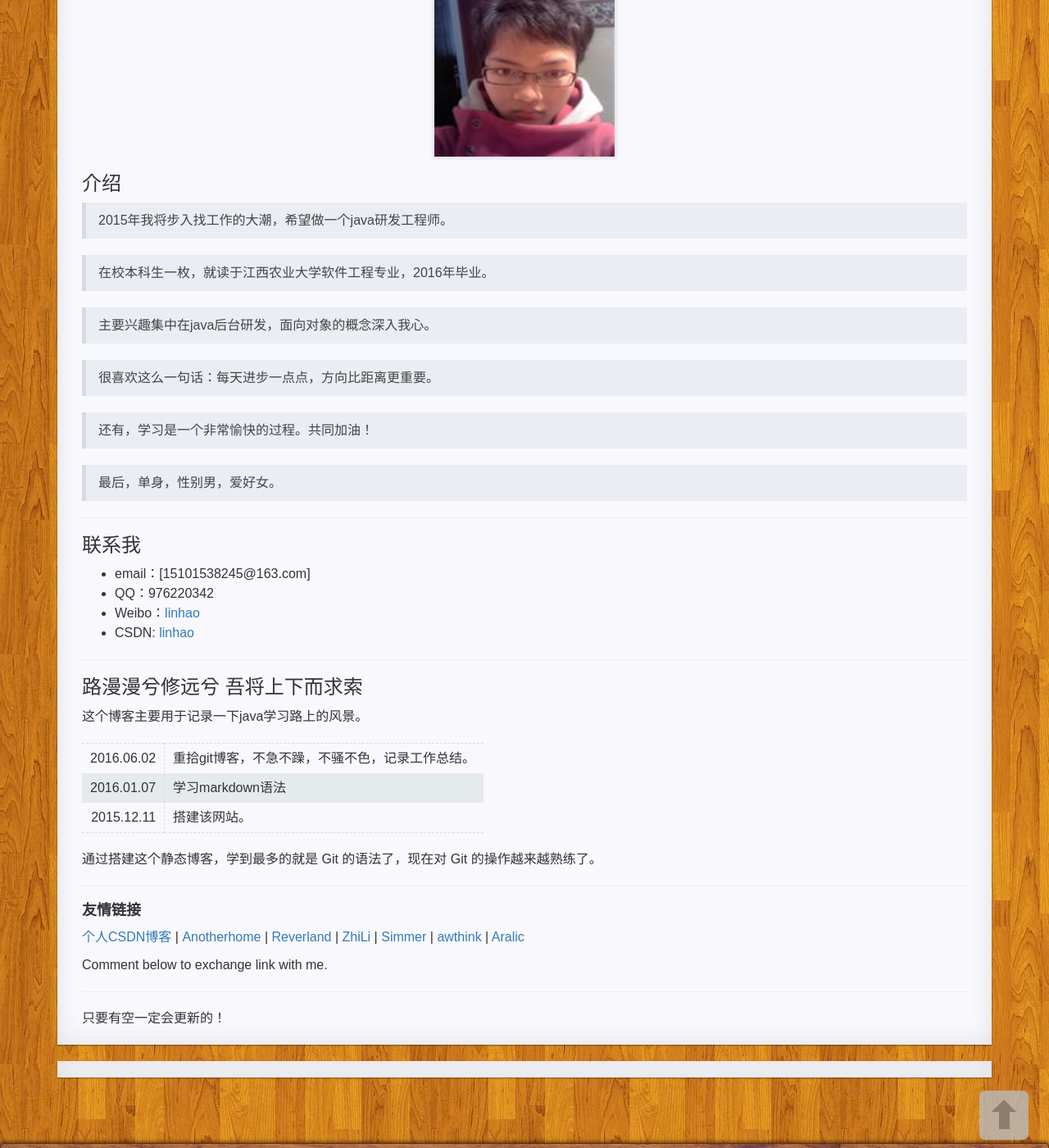
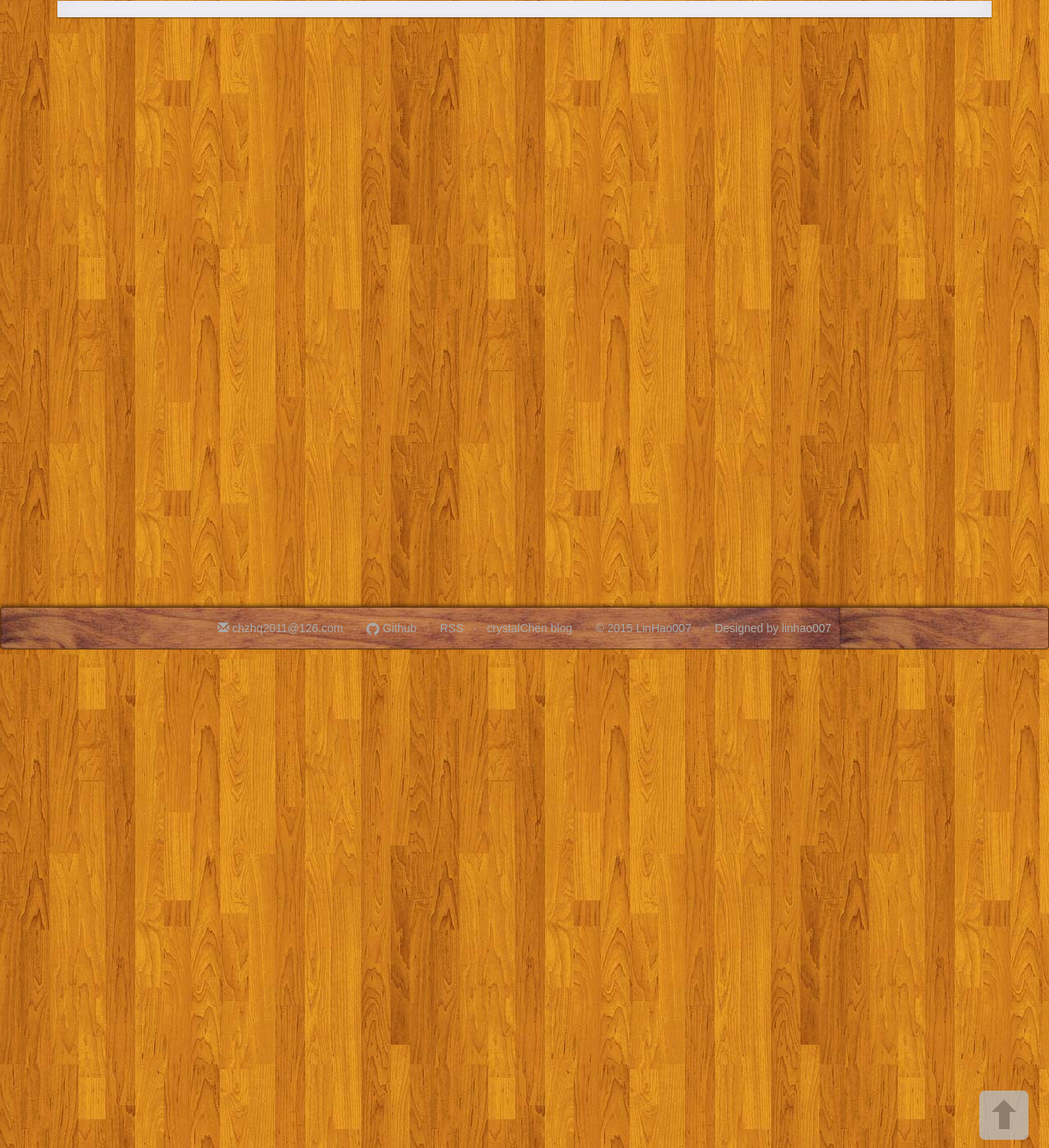
Before and after one commit to crystalChen/crystalChen.github.io, a Jekyll site: the page built from pages/2about.md, in a window 1280 px wide and 1400 px high, scrolled down 212 px. Shown: the whole window at 82% size. Built offline with Jekyll 4.4.1, drawn with Linux system fonts in a browser that asks for light colours; nearby versions of some CDN libraries; comment, search, counter and statistics services are not loaded; a style sheet for code colours, icons or effects is not loaded.

Commit message:
git branch master

```diff
--- a/pages/2about.md
+++ b/pages/2about.md
@@ -4,51 +4,4 @@ title:  关于
 permalink: /about/
 icon: glyphicon-heart
 ---
-<div align="center"><img src="/images/linhao007.jpg" alt="林虎" width="220" height="220"/></div>
-
-### 介绍
-
-> 2015年我将步入找工作的大潮，希望做一个java研发工程师。
-
->在校本科生一枚，就读于江西农业大学软件工程专业，2016年毕业。
-
->主要兴趣集中在java后台研发，面向对象的概念深入我心。
-
->很喜欢这么一句话：每天进步一点点，方向比距离更重要。
-
->还有，学习是一个非常愉快的过程。共同加油！
-
->最后，单身，性别男，爱好女。
-
----
-
-### 联系我
-
-* email：[15101538245@163.com]
-* QQ：976220342
-* Weibo：[linhao](http://weibo.com/3162317635/profile?topnav=1&wvr=6)
-* CSDN: [linhao](http://blog.csdn.net/linhu007?viewmode=contents)
-
----
-
-### 路漫漫兮修远兮 吾将上下而求索
-
-这个博客主要用于记录一下java学习路上的风景。
-
-2016.06.02 | 重拾git博客，不急不躁，不骚不色，记录工作总结。|
-2016.01.07 | 学习markdown语法|
-2015.12.11 | 搭建该网站。|
-
-通过搭建这个静态博客，学到最多的就是 Git 的语法了，现在对 Git 的操作越来越熟练了。
-
----
-
-#### 友情链接
-
-[个人CSDN博客](http://blog.csdn.net/linhu007?viewmode=contents) \| [Anotherhome](https://www.anotherhome.net) \| [Reverland](http://reverland.org/) \| [ZhiLi](http://lizhipower.github.io/) \| [Simmer](http://simmer-jun.github.io/) \| [awthink](http://awthink.net/) \| [Aralic](http://aralic.github.io/)
-
-Comment below to exchange link with me.
-
----
-
-只要有空一定会更新的！
+<!-- write info... -->
```
